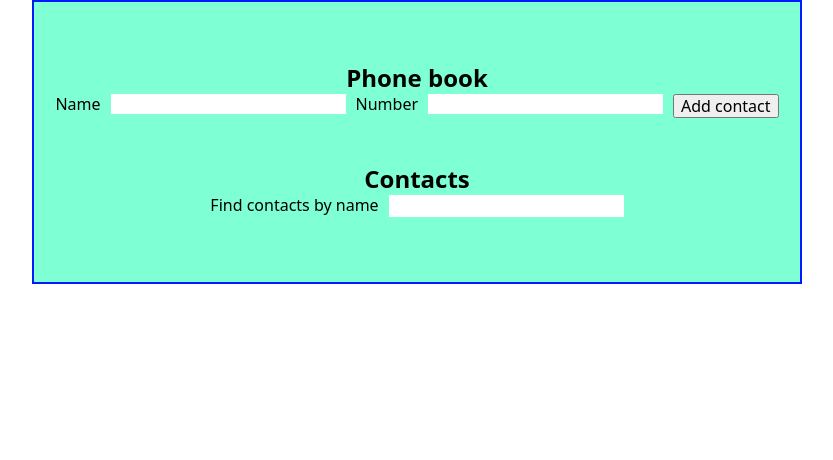
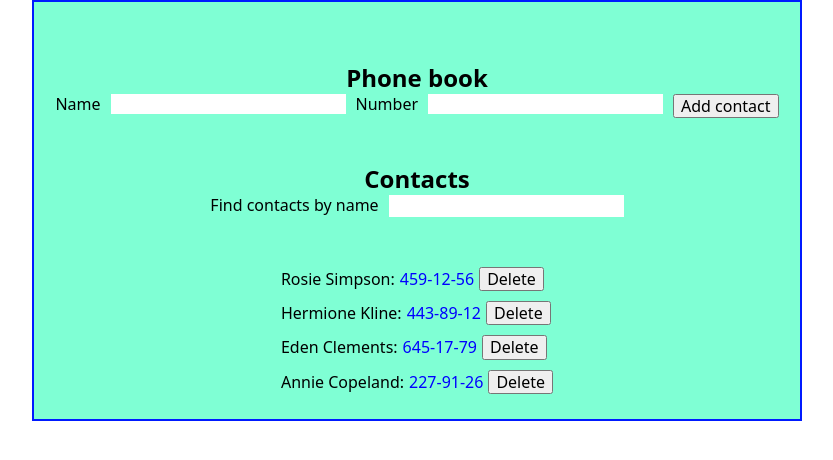
Before and after one commit to Rom0105/goit-react-hw-06-phonebook, a React app: page / in a window 1280 px wide. Shown: the whole page, without its empty margins (223-1056 px from the left). Built offline with nearby package versions, Linux system fonts and the light colour scheme.

Commit message:
правки

```diff
--- a/src/Redux/contact-actions.js
+++ b/src/Redux/contact-actions.js
@@ -2,12 +2,12 @@ import { createAction } from '@reduxjs/toolkit';
 import { nanoid } from 'nanoid';
 // import types from './contact-types';
 
-export const addContact = createAction('contact/add', (text, number) => {
+export const addContact = createAction('contact/add', (name, number) => {
   return {
     payload: {
-      id: nanoid(),
-      name: text,
-      phone: number,
+      id: nanoid(5),
+      name: name,
+      number: number,
     },
   };
 });
--- a/src/Redux/contact-reducer.js
+++ b/src/Redux/contact-reducer.js
@@ -2,10 +2,18 @@ import { combineReducers } from 'redux';
 import { createReducer } from '@reduxjs/toolkit';
 // import types from './contact-types';
 import * as actions from './contact-actions';
+import contacts from '../json/contacts.json';
 
-const items = createReducer([], {
-  [actions.addContact]: (state, { payload }) => [...state, payload],
-  [actions.deleteContact]: (state, { payload }) => state.filter(({ id }) => id !== payload),
+const items = createReducer(contacts, {
+  [actions.addContact]: (state, { payload }) => {
+    if (state.find(contact => contact.name.toLowerCase() === payload.name.toLowerCase())) {
+      alert(`${payload.name} is already in contacts`);
+      return state;
+    }
+    return [payload, ...state];
+  },
+
+  [actions.deleteContact]: (state, { payload }) => state.filter(contact => contact.id !== payload),
 });
 
 const filter = createReducer('', {
--- a/src/Redux/store.js
+++ b/src/Redux/store.js
@@ -32,7 +32,7 @@ const store = configureStore({
   devTools: process.env.NODE_ENV === 'development',
 });
 
-const persist = persistStore(store);
+const persistor = persistStore(store);
 
 // eslint-disable-next-line import/no-anonymous-default-export
-export default { store, persist };
+export default { store, persistor };
--- a/src/components/ContactList/ContactList.js
+++ b/src/components/ContactList/ContactList.js
@@ -1,27 +1,32 @@
 import { useSelector, useDispatch } from 'react-redux';
-import { getFilteredContacts } from '../../Redux/contact-selectors';
 import { deleteContact } from '../../Redux/contact-actions';
 import style from '../ContactList/ContactList.module.css';
 
 const ContactList = () => {
-  const contacts = useSelector(getFilteredContacts);
+  const getVisibleContact = (allContacts, filter) => {
+    const normalizedFilter = filter.toLowerCase();
+    return allContacts.filter(contact => contact.name.toLowerCase().includes(normalizedFilter));
+  };
+  const contacts = useSelector(({ contacts: { items, filter } }) =>
+    getVisibleContact(items, filter),
+  );
 
   const dispatch = useDispatch();
-
-  const onDeleteContacts = id => dispatch(deleteContact(id));
   return (
     <div className={style.div}>
       <ul>
-        {contacts.map(({ name, phone, id }) => {
-          return (
-            <li key={id}>
-              {name}: {phone}
-              <button type="button" onClick={() => onDeleteContacts(id)}>
-                Delete
-              </button>
-            </li>
-          );
-        })}
+        {contacts.map(({ id, name, number }) => (
+          <li key={id} className={style.items}>
+            {name}:<span className={style.number}>{number}</span>
+            <button
+              className={style.button}
+              type="button"
+              onClick={() => dispatch(deleteContact(id))}
+            >
+              Delete
+            </button>
+          </li>
+        ))}
       </ul>
     </div>
   );
--- a/src/components/ContactList/ContactList.module.css
+++ b/src/components/ContactList/ContactList.module.css
@@ -4,3 +4,20 @@
 
   margin-top: 50px;
 }
+
+.items {
+  margin-bottom: 10px;
+}
+
+.number {
+  margin-left: 5px;
+
+  color: blue;
+  cursor: pointer;
+}
+
+.button {
+  margin-left: 5px;
+
+  cursor: pointer;
+}
--- a/src/index.js
+++ b/src/index.js
@@ -10,9 +10,9 @@ import './components/App/App.module.css';
 ReactDOM.render(
   <React.StrictMode>
     <Provider store={store.store}>
-      {/* <PersistGate loading={null} persistor={store.persistor}> */}
-      <App />
-      {/* </PersistGate> */}
+      <PersistGate loading={null} persistor={store.persistor}>
+        <App />
+      </PersistGate>
     </Provider>
   </React.StrictMode>,
   document.getElementById('root'),
```
